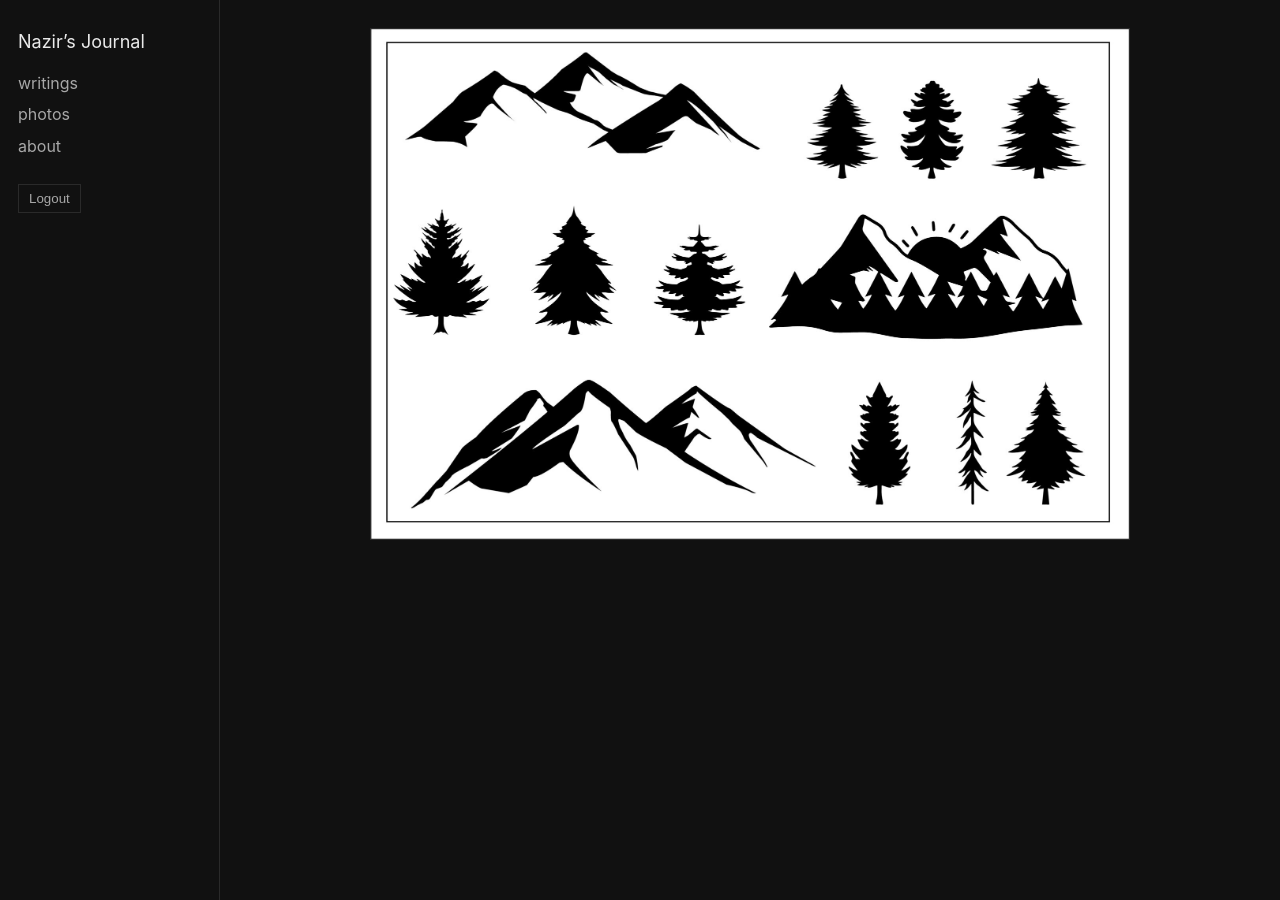
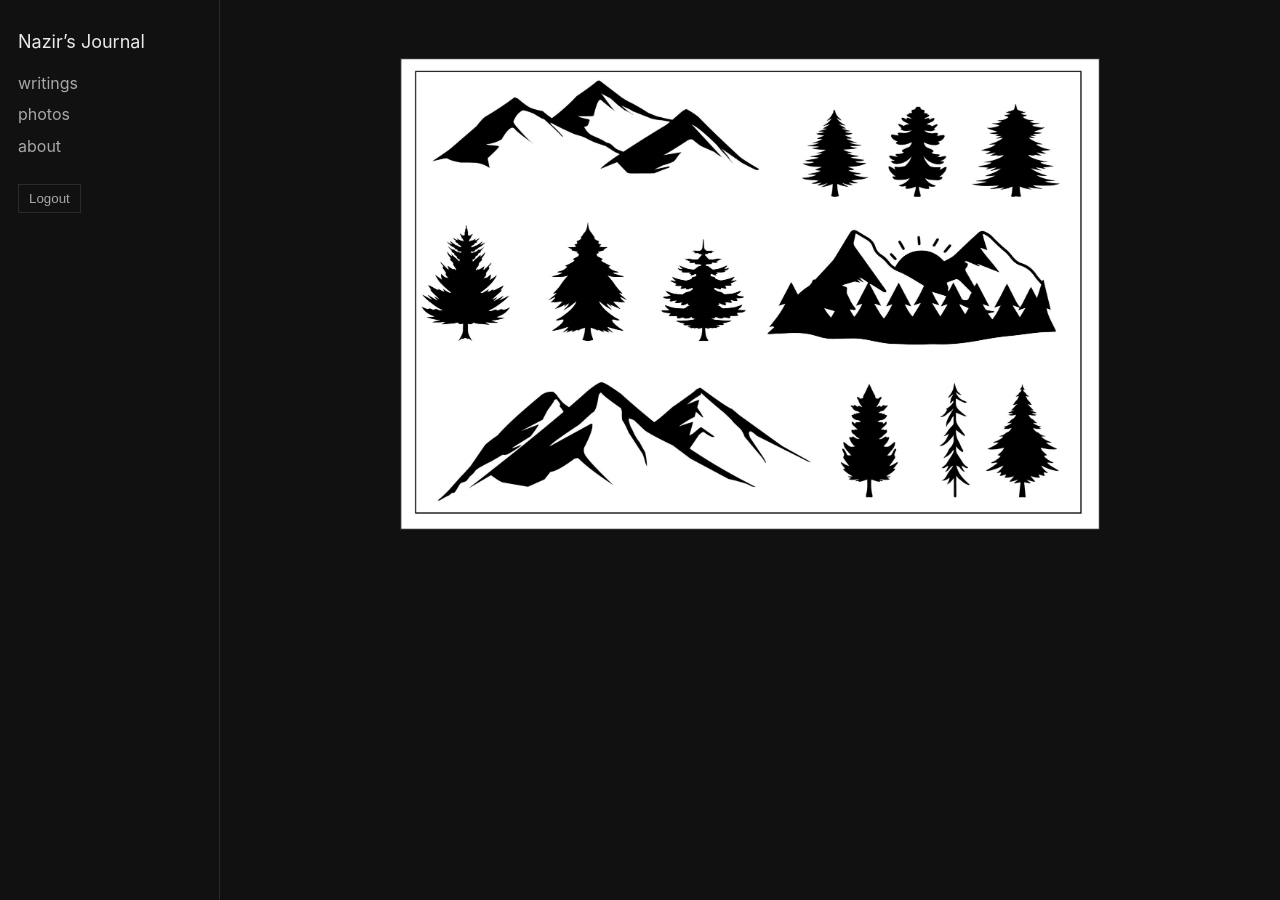
Before and after one commit to nazirmusawer/nazirmusawer.github.io, a Jekyll site: the page built from photos.md, in a window 1280 px wide. Built offline with Jekyll 4.4.1, drawn with Linux system fonts in a browser that asks for light colours.

Commit message:
Update site.css

```diff
--- a/assets/css/site.css
+++ b/assets/css/site.css
@@ -70,3 +70,14 @@ body {
 .date { color: var(--muted); font-size: 14px; margin-bottom: 6px; }
 .plink { color: #8ab4f8; text-decoration: none; font-size: 20px; }
 .plink:hover { text-decoration: underline; }
+
+/* Journal post images */
+.post-content img,
+.content img {
+  max-width: 700px;
+  width: 100%;
+  height: auto;
+  display: block;
+  margin: 30px auto;
+  border: 1px solid var(--line);
+}
```
